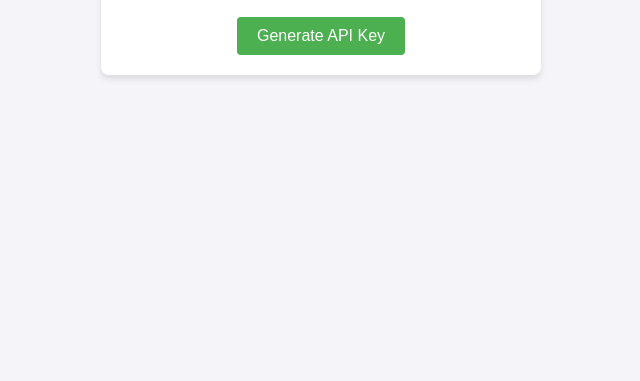
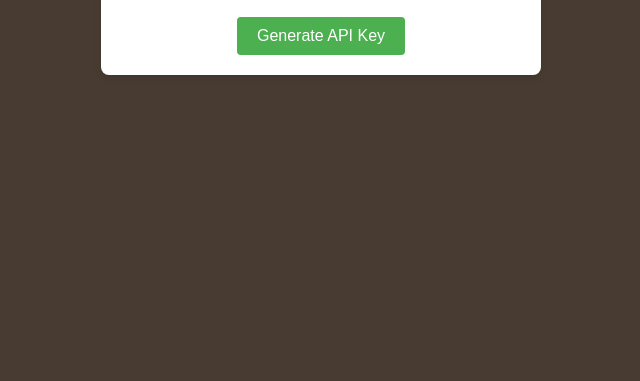
Before and after one commit to alpha33tt/Email-Verifier, a plain HTML site: page templates/index.html in a window 1280 px wide. Shown: the part 419-800 px from the top of the page, without its empty margins (319-959 px from the left). Drawn offline with Linux system fonts and the light colour scheme.

Commit message:
Update index.html

```diff
--- a/templates/index.html
+++ b/templates/index.html
@@ -7,7 +7,7 @@
     <style>
         body {
             font-family: Arial, sans-serif;
-            background-color: #f4f4f9;
+            background-color: #483C32;
             margin: 0;
             padding: 0;
             display: flex;
```
